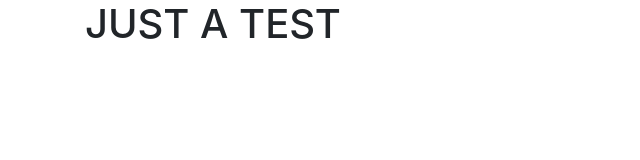
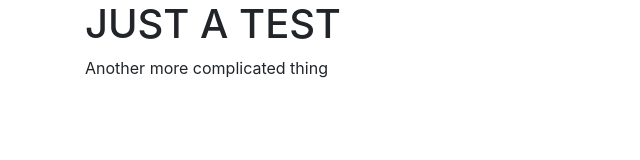
Before and after one commit to MarcelSF/wedding, a plain HTML site: page index.html in a window 1280 px wide. Shown: the whole page, without its empty margins (0-640 px from the left). Drawn offline with nearby package versions, Linux system fonts and the light colour scheme.

Commit message:
testing again

```diff
--- a/index.html
+++ b/index.html
@@ -12,6 +12,7 @@
     <div class="container">
 
       <h1>JUST A TEST</h1>
+      <p>Another more complicated thing</p>
     </div>
 
 
```
